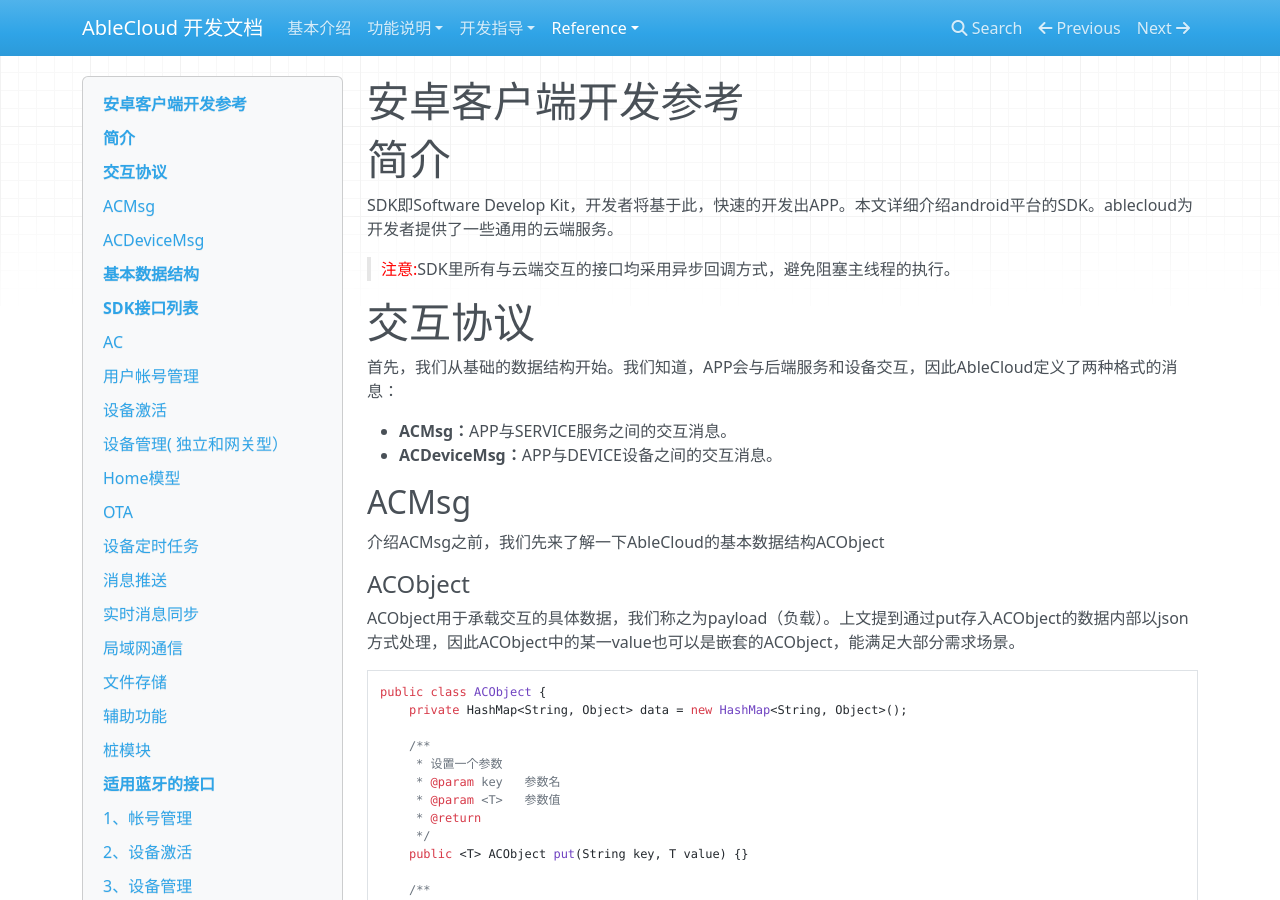
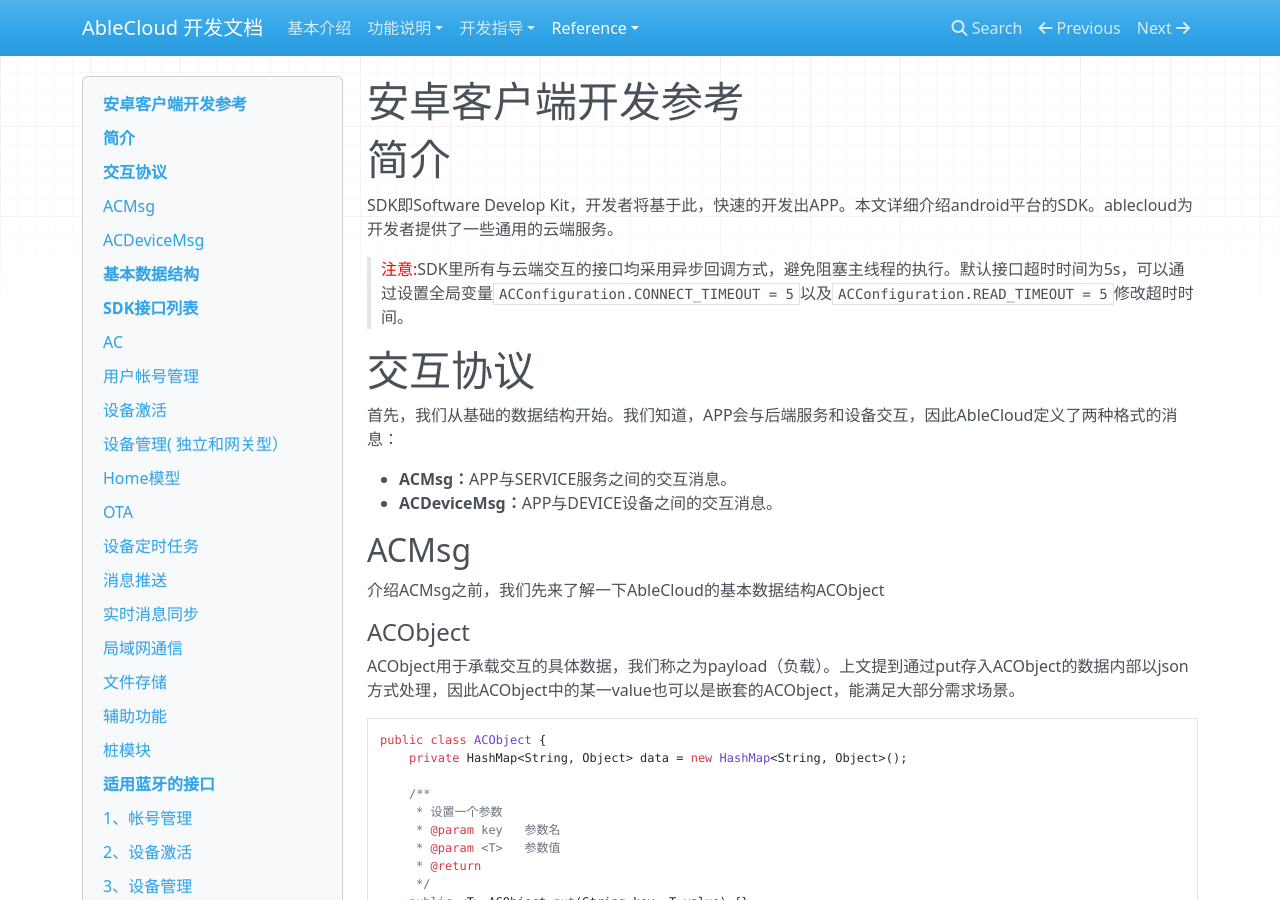
Before and after one commit to JessonW/rd_docs, an MkDocs documentation site: the page built from docs/reference/android.md, in a window 1280 px wide and 900 px high. Built offline with MkDocs 1.6.1, drawn with Linux system fonts in a browser that asks for light colours; nearby versions of some CDN libraries; old or Windows-style settings are respelled for this version of MkDocs.

Commit message:
update connect time

```diff
--- a/docs/reference/android.md
+++ b/docs/reference/android.md
@@ -2,7 +2,7 @@
 #简介
 
 SDK即Software Develop Kit，开发者将基于此，快速的开发出APP。本文详细介绍android平台的SDK。ablecloud为开发者提供了一些通用的云端服务。
-><font color="red">注意:</font>SDK里所有与云端交互的接口均采用异步回调方式，避免阻塞主线程的执行。
+><font color="red">注意:</font>SDK里所有与云端交互的接口均采用异步回调方式，避免阻塞主线程的执行。默认接口超时时间为5s，可以通过设置全局变量`ACConfiguration.CONNECT_TIMEOUT = 5`以及`ACConfiguration.READ_TIMEOUT = 5`修改超时时间。
 
 #交互协议
 
```
